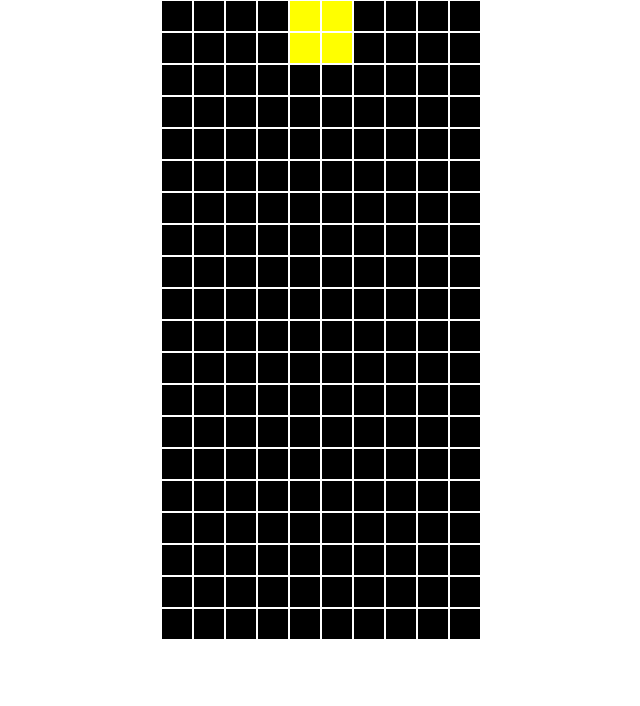
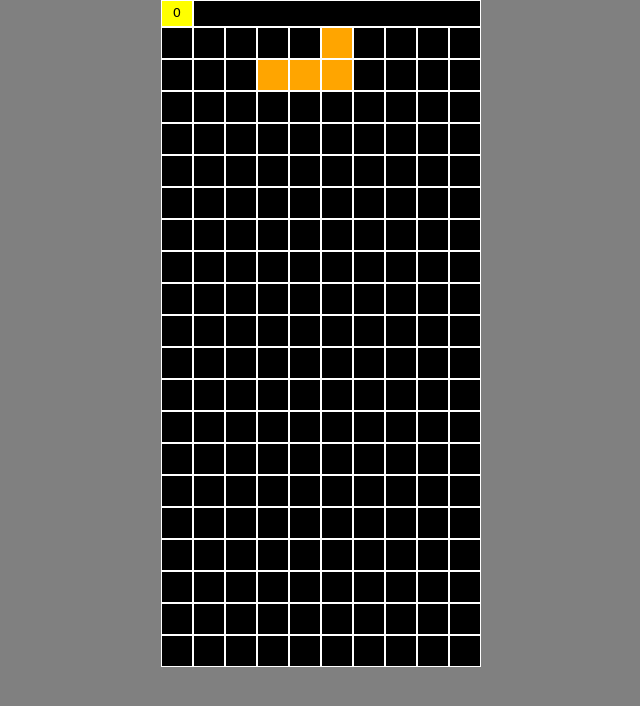
Before and after one commit to silviotron/tetris, a plain HTML site: page index.html in a window 1280 px wide. Shown: the whole page, without its empty margins (319-959 px from the left). Drawn offline with Linux system fonts and the light colour scheme.

Commit message:
delete completed line

```diff
--- a/index.html
+++ b/index.html
@@ -1,12 +1,19 @@
 <!DOCTYPE html>
 <html lang="en">
+
 <head>
     <meta charset="UTF-8">
     <meta name="viewport" content="width=device-width, initial-scale=1.0">
     <title>Tetris</title>
     <link rel="stylesheet" href="style.css">
 </head>
+
 <body>
+    <div id="box">
+        <div id="next"></div>
+        <div id="score"></div>
+    </div>
     <script src="tetris.js"></script>
 </body>
+
 </html>
--- a/style.css
+++ b/style.css
@@ -1,17 +1,47 @@
-body{
+body {
     margin: 0;
+    background-color: gray;
+    font-family: monospace;
 }
-.box{
+
+.box {
     border: 1px solid white;
     height: 30px;
     width: 30px;
 }
-.row{
+
+.row {
     display: flex;
     align-items: center;
     justify-content: center;
     margin: 0;
 }
-#screen{
+
+#screen {}
+
+#box {
+    border: 1px solid white;
+    background-color: black;
+    width: 318PX;
+    margin: 0 auto;
+    user-select: none;
 
 }
+
+#next {
+    width: 20px;
+    display: inline-block;
+    padding: 5px;
+    text-align: center;
+    border-right: 2px solid white;
+
+}
+
+#score {
+    width: auto;
+    float: right;
+    padding: 5px;
+    color: white;
+
+
+}
--- a/tetris.js
+++ b/tetris.js
@@ -1,14 +1,22 @@
+
+var next = Math.floor(Math.random() * 7);
+colors = ["cyan", "yellow", "purple", "green", "red", "blue", "orange"]
+forms = ["I", "O", "T", "S", "Z", "J", "L"]
 const h = 20;
 const w = 10;
+score = 0
 var board = new Array(h);
 for (let i = 0; i < board.length; i++) {
-    board[i] = new Array(w).fill(false)
+    board[i] = new Array(w).fill(0)
 
 }
 
 var Piece = function (form) {
     this.rotation = 0;
-    rand = Math.floor(Math.random() * 7);
+    rand = next;
+    next = Math.floor(Math.random() * 7);
+    document.getElementById("next").style.backgroundColor = colors[next]
+    document.getElementById("next").innerHTML = forms[next]
     switch (rand) {
         case 0:
             this.y = [1, 1, 1, 1];
@@ -64,21 +72,43 @@ var Piece = function (form) {
     }
     this.off_y = 0;
     this.off_x = 0;
+    this.chkLines = function () {
+        let unique = [...new Set(this.y)];
+        unique.sort()
+        for (let i = 0; i < unique.length; i++) {
+            line = true;
+            for (let e = 0; e < w; e++) {
+                if (board[unique[i] + this.off_y][e] != 2) {
+                    line = false;
+                }
+            }
+            console.log(line)
+            if (line) {
+                document.getElementById("screen").removeChild(document.getElementById("screen").childNodes[i + this.off_y])
+                score += 100;
+                document.getElementById("score").innerHTML = score
+
+            }
+
+        }
+
+    }
     this.show = function () {
         for (let i = 0; i < 4; i++) {
             e = document.getElementById((this.y[i] + this.off_y) + "," + (this.x[i] + this.off_x));
             e.style.backgroundColor = this.color;
-            board[this.y[i] + this.off_y][this.x[i] + this.off_x] = true
+            board[this.y[i] + this.off_y][this.x[i] + this.off_x] = 1
         }
     }
     this.unShow = function () {
         for (let i = 0; i < 4; i++) {
             e = document.getElementById((this.y[i] + this.off_y) + "," + (this.x[i] + this.off_x));
             e.style.backgroundColor = "black";
-            board[this.y[i] + this.off_y][this.x[i] + this.off_x] = false
+            board[this.y[i] + this.off_y][this.x[i] + this.off_x] = 0
         }
     }
     this.move = function (ny, nx) {
+
         res = false;
         this.unShow()
         if (this.canMove(ny, nx)) {
@@ -92,6 +122,11 @@ var Piece = function (form) {
     }
     this.end = function () {
         while (p.move(1, 0));
+        for (let i = 0; i < 4; i++) {
+            board[this.y[i] + this.off_y][this.x[i] + this.off_x] = 2
+
+        }
+        this.chkLines();
         p = new Piece()
     }
     this.rotate = function () {
@@ -102,9 +137,8 @@ var Piece = function (form) {
         for (let i = 0; i < 4; i++) {
             rotatedX[i] = Math.round(c * (this.x[i] - this.axis[1]) - s * (this.y[i] - this.axis[0]) + this.axis[1]);
             rotatedY[i] = Math.round(s * (this.x[i] - this.axis[1]) + c * (this.y[i] - this.axis[0]) + this.axis[0]);
-            console.log(i + ": ( " + rotatedX[i] + " , " + rotatedY[i] + " ) -> ( " + this.x[i] + " , " + this.y[i] + " )")
+            //console.log(i + ": ( " + rotatedX[i] + " , " + rotatedY[i] + " ) -> ( " + this.x[i] + " , " + this.y[i] + " )")
         }
-        console.log("")
         this.unShow()
         this.y = rotatedY
         this.x = rotatedX
@@ -114,7 +148,7 @@ var Piece = function (form) {
     }
     this.canMove = function (ny, nx) {
         for (let i = 0; i < 4; i++) {
-            if (this.x[i] + this.off_x + nx < 0 || this.y[i] + this.off_y + ny < 0 || this.x[i] + this.off_x + nx >= 10 || this.y[i] + this.off_y + ny >= 20 || board[this.y[i] + this.off_y + ny][this.x[i] + this.off_x + nx]) {
+            if (this.x[i] + this.off_x + nx < 0 || this.y[i] + this.off_y + ny < 0 || this.x[i] + this.off_x + nx >= 10 || this.y[i] + this.off_y + ny >= 20 || board[this.y[i] + this.off_y + ny][this.x[i] + this.off_x + nx] != 0) {
                 return false;
             }
         }
```
